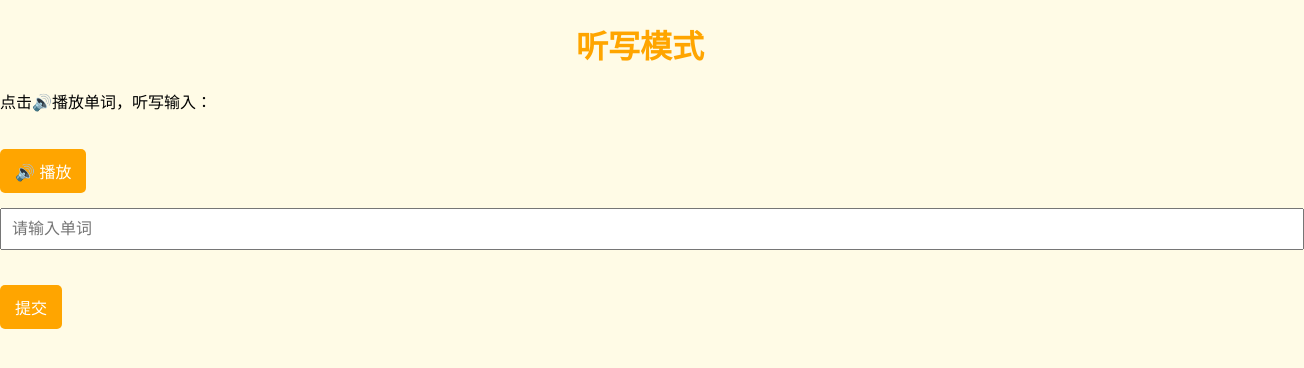
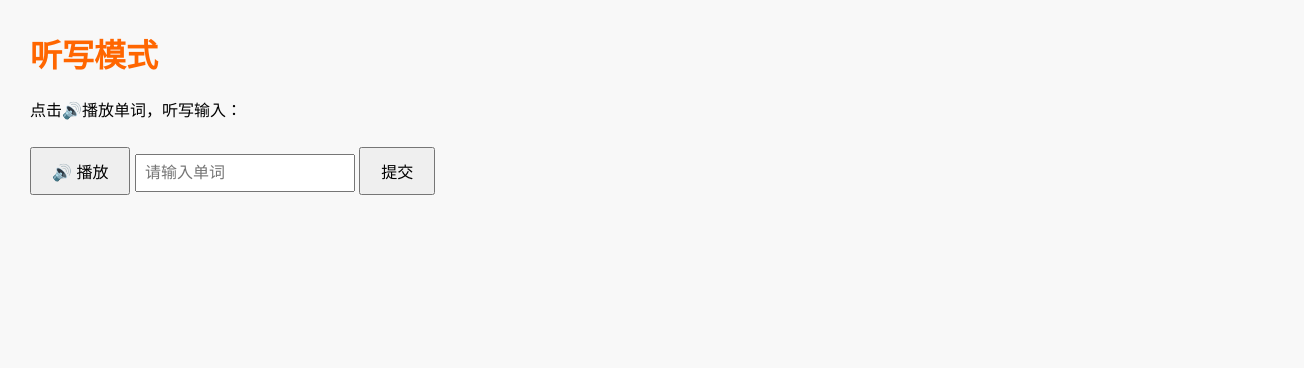
Before and after one commit to Willjuzi/will, a plain HTML site: page listen.html in a window 1280 px wide. Shown: the whole page, 1304 px wide, since content can reach past the window. Drawn offline with Linux system fonts and the light colour scheme.

Commit message:
Update style.css

```diff
--- a/style.css
+++ b/style.css
@@ -1,49 +1,22 @@
 body {
-  font-family: "Arial", sans-serif;
-  background-color: #fffbe6;
-  margin: 0;
-  padding: 0;
-}
-
-.container {
-  max-width: 600px;
-  margin: 40px auto;
-  background: #fff;
-  padding: 30px;
-  border-radius: 10px;
-  box-shadow: 0 0 10px #ccc;
+  font-family: Arial, sans-serif;
+  margin: 30px;
+  background-color: #f8f8f8;
 }
 
 h1 {
-  text-align: center;
-  color: orange;
-}
-
-.stats p {
-  font-size: 16px;
-  margin: 4px 0;
+  color: #ff6600;
 }
 
 button {
-  margin-top: 20px;
-  padding: 10px 15px;
-  font-size: 16px;
-  background-color: orange;
-  color: white;
-  border: none;
-  border-radius: 5px;
-  cursor: pointer;
-}
-
-input[type="text"] {
-  display: block;
-  width: 100%;
-  padding: 10px;
-  margin: 15px 0;
+  padding: 10px 20px;
+  margin-top: 10px;
   font-size: 16px;
 }
 
-canvas {
-  display: block;
-  margin: 20px auto;
+input {
+  padding: 8px;
+  font-size: 16px;
+  margin-top: 10px;
+  width: 200px;
 }
```
